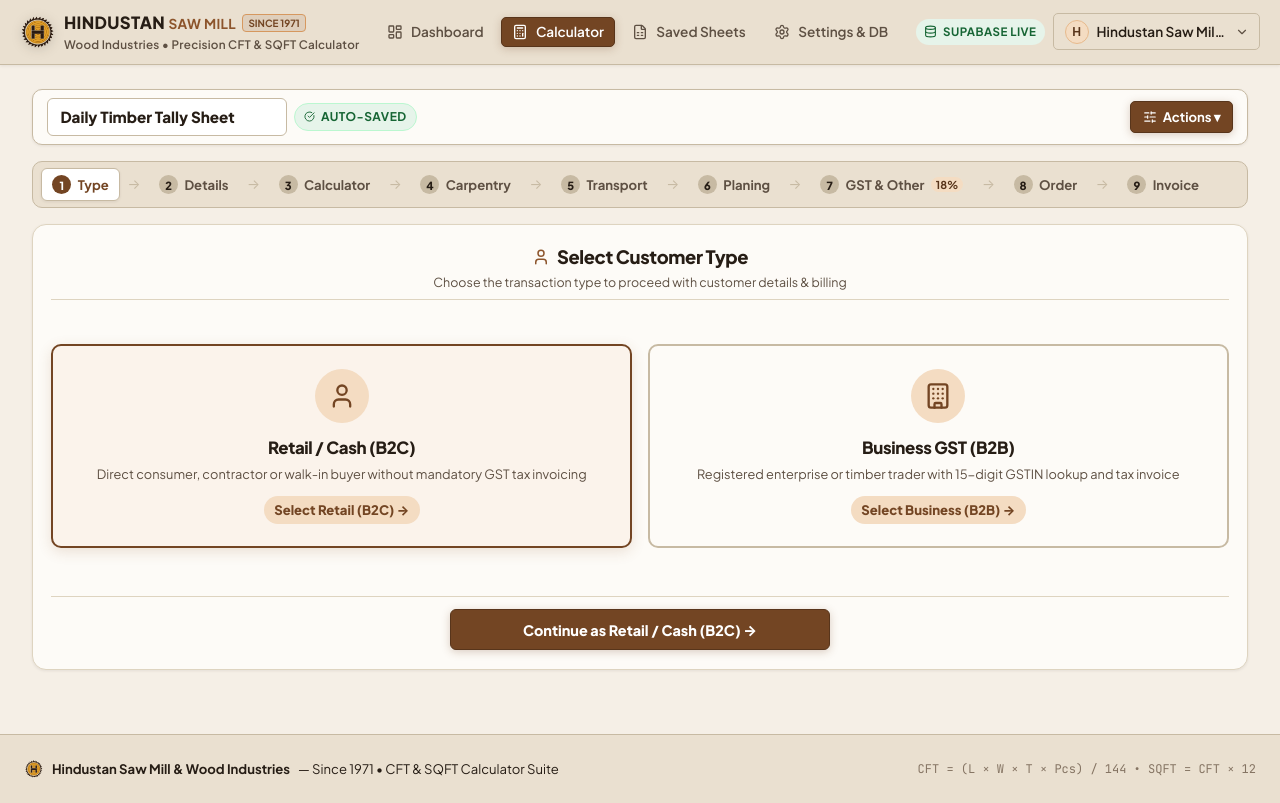
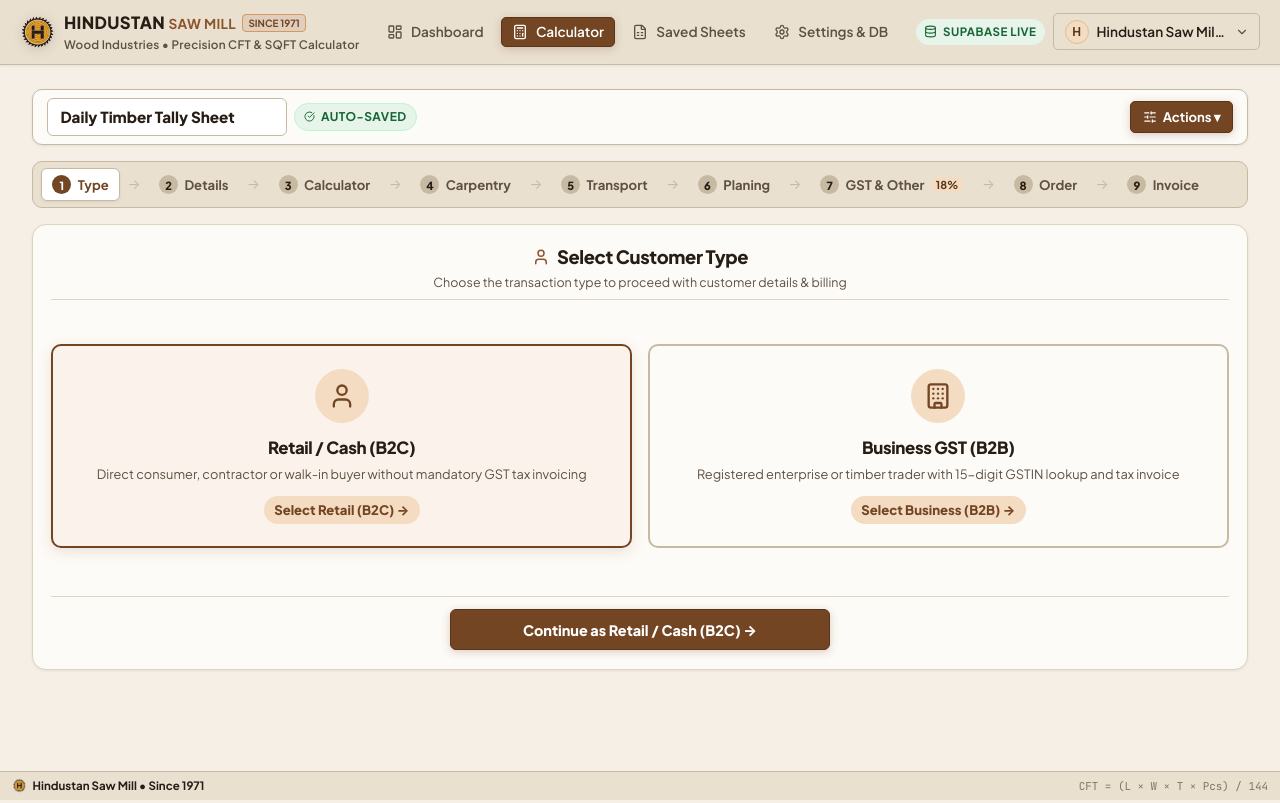
Before and after one commit to 20divine05/hindustan, a React (Vite) app: page / in a window 1280 px wide. Built offline with nearby package versions, Linux system fonts and the light colour scheme.

Commit message:
Fix step navigation button overflow and make footer ultra-compact across all sections

```diff
--- a/src/App.tsx
+++ b/src/App.tsx
@@ -115,24 +115,14 @@ const MainApp: React.FC = () => {
       </main>
 
       {/* Footer */}
-      <footer
-        className="no-print"
-        style={{
-          borderTop: '1px solid var(--border-medium)',
-          padding: '1.5rem',
-          textAlign: 'center',
-          fontSize: '0.82rem',
-          color: 'var(--text-muted)',
-          backgroundColor: 'var(--bg-surface)'
-        }}
-      >
-        <div style={{ maxWidth: '1440px', margin: '0 auto', display: 'flex', justifyContent: 'space-between', alignItems: 'center', flexWrap: 'wrap', gap: '0.75rem' }}>
-          <div style={{ display: 'flex', alignItems: 'center', gap: '0.5rem', color: 'var(--text-main)' }}>
-            <img src="/logo-icon-transparent.png" alt="Logo" style={{ width: '20px', height: '20px', objectFit: 'contain' }} />
-            <strong>Hindustan Saw Mill &amp; Wood Industries</strong> &mdash; Since 1971 &bull; CFT &amp; SQFT Calculator Suite
+      <footer className="app-footer no-print">
+        <div className="app-footer-inner">
+          <div className="app-footer-brand">
+            <img src="/logo-icon-transparent.png" alt="Logo" className="app-footer-logo" />
+            <span>Hindustan Saw Mill &bull; Since 1971</span>
           </div>
-          <div style={{ fontFamily: 'var(--font-mono)', fontSize: '0.75rem', color: 'var(--text-subtle)' }}>
-            CFT = (L &times; W &times; T &times; Pcs) / 144 &bull; SQFT = CFT &times; 12
+          <div className="app-footer-formula">
+            CFT = (L &times; W &times; T &times; Pcs) / 144
           </div>
         </div>
       </footer>
--- a/src/index.css
+++ b/src/index.css
@@ -1249,24 +1249,103 @@ input[type="number"] {
 }
 
 .step-footer-nav {
-  display: flex;
+  display: flex !important;
   justify-content: space-between;
   align-items: center;
-  gap: 0.75rem;
-}
-
-@media (max-width: 640px) {
+  gap: 0.5rem;
+  width: 100%;
+  box-sizing: border-box;
+  margin-top: 1rem;
+}
+
+.step-footer-nav .btn {
+  flex: 1 1 0;
+  min-width: 0;
+  display: inline-flex;
+  align-items: center;
+  justify-content: center;
+  text-align: center;
+  white-space: nowrap;
+  overflow: hidden;
+  text-overflow: ellipsis;
+  box-sizing: border-box;
+  padding: 0.55rem 0.75rem;
+  font-size: 0.84rem;
+}
+
+@media (max-width: 768px) {
   .step-footer-cta {
     margin-top: 0.65rem !important;
     padding-top: 0.5rem !important;
   }
   .step-footer-nav {
-    margin-top: 0.65rem !important;
-    padding-top: 0.5rem !important;
+    margin-top: 0.75rem !important;
+    gap: 0.4rem !important;
   }
   .step-footer-nav .btn {
-    padding: 0.45rem 0.65rem !important;
-    font-size: 0.8rem !important;
+    padding: 0.45rem 0.4rem !important;
+    font-size: 0.78rem !important;
+    white-space: nowrap !important;
+    overflow: hidden !important;
+    text-overflow: ellipsis !important;
+    font-weight: 700 !important;
+  }
+}
+
+/* Compact App Footer across all sections */
+.app-footer {
+  border-top: 1px solid var(--border-medium);
+  padding: 0.35rem 0.75rem;
+  font-size: 0.72rem;
+  color: var(--text-muted);
+  background-color: var(--bg-surface);
+}
+
+.app-footer-inner {
+  max-width: 1440px;
+  margin: 0 auto;
+  display: flex;
+  justify-content: space-between;
+  align-items: center;
+  gap: 0.5rem;
+}
+
+.app-footer-brand {
+  display: flex;
+  align-items: center;
+  gap: 0.35rem;
+  color: var(--text-main);
+  font-weight: 700;
+  white-space: nowrap;
+}
+
+.app-footer-logo {
+  width: 15px;
+  height: 15px;
+  object-fit: contain;
+}
+
+.app-footer-formula {
+  font-family: var(--font-mono);
+  font-size: 0.68rem;
+  color: var(--text-subtle);
+  white-space: nowrap;
+}
+
+@media (max-width: 640px) {
+  .app-footer {
+    padding: 0.25rem 0.5rem !important;
+    font-size: 0.65rem !important;
+  }
+  .app-footer-inner {
+    justify-content: center !important;
+    gap: 0.35rem !important;
+  }
+  .app-footer-formula {
+    display: none !important;
+  }
+  .app-footer-brand {
+    font-size: 0.66rem !important;
   }
 }
 
@@ -1389,9 +1468,6 @@ input[type="number"] {
   }
   /* Hide duplicate card footer buttons on mobile because docked bottom bar is always present */
   .calc-step-card .step-footer-cta {
-    display: none !important;
-  }
-  .calc-step-card .step-footer-nav {
     display: none !important;
   }
 
```
Also changed, not shown: src/pages/CalculatorPage.tsx (+17 -32 lines).
